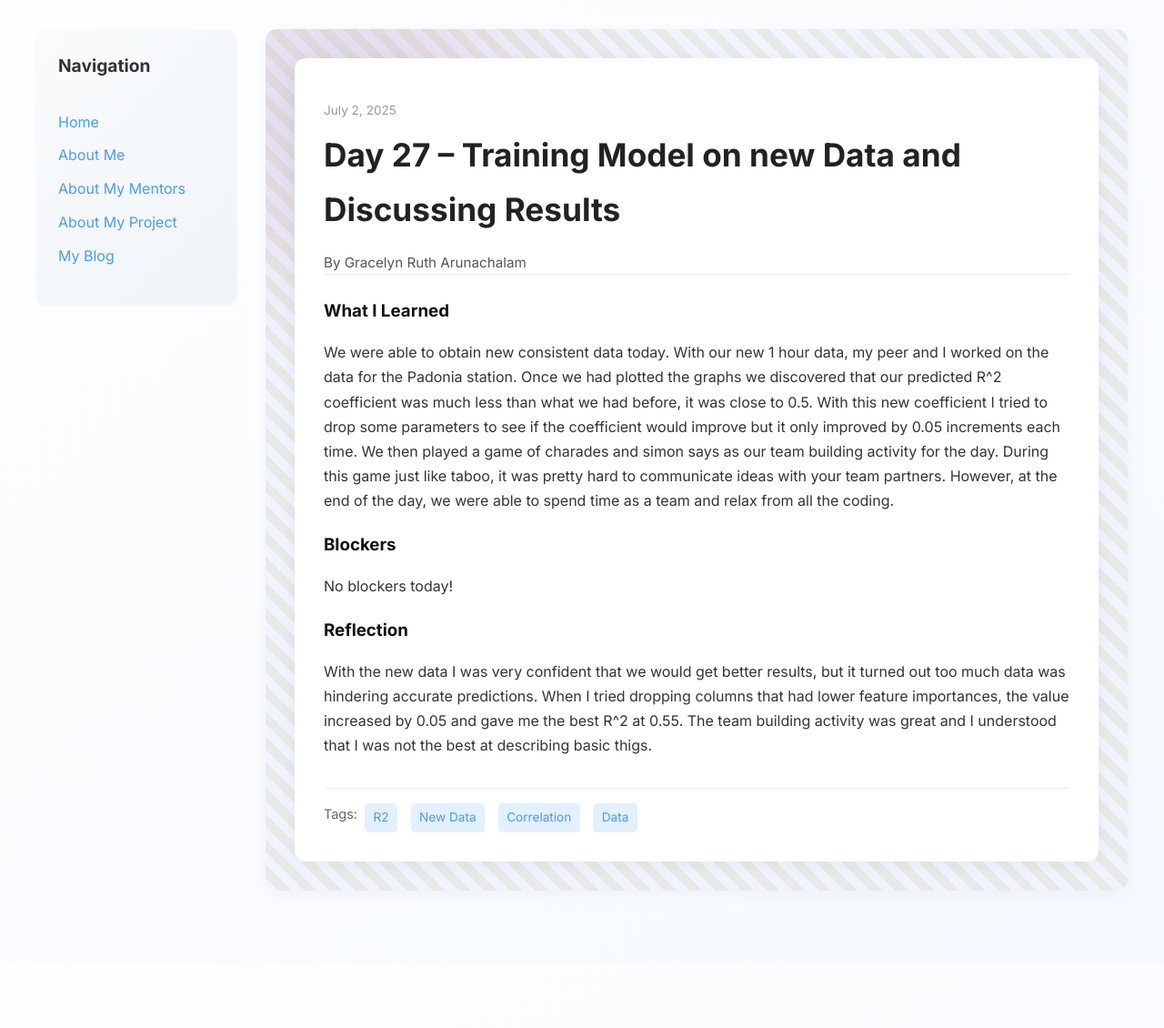
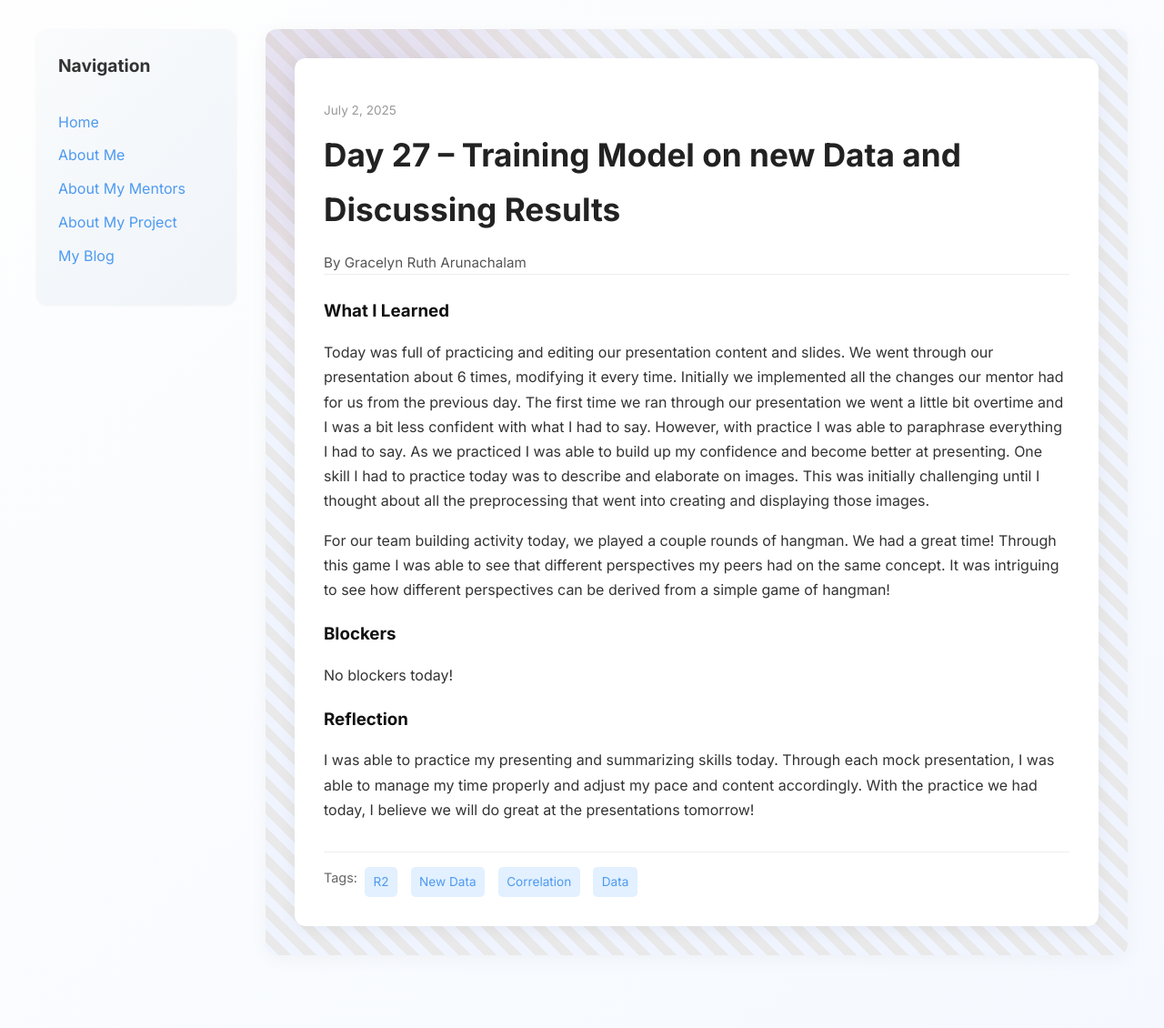
Before and after one commit to GracelynRuth/GracelynRuth.github.io, a Jekyll site: the page built from _posts/2025-07-02-day-27.md, in a window 1280 px wide. Shown: the whole page at 91% size. Built offline with Jekyll 4.4.1, drawn with Linux system fonts in a browser that asks for light colours; before the commit the page ends 1059 px from its top, so only the background shows below that.

Commit message:
Update 2025-07-02-day-27.md

```diff
--- a/_posts/2025-07-02-day-27.md
+++ b/_posts/2025-07-02-day-27.md
@@ -7,11 +7,13 @@ permalink: /day27.html
 tags: ["R2", "New Data", "Correlation", "Data"]
 
 what_i_learned: |
-  We were able to obtain new consistent data today. With our new 1 hour data, my peer and I worked on the data for the Padonia station. Once we had plotted the graphs we discovered that our predicted R^2 coefficient was much less than what we had before, it was close to 0.5. With this new coefficient I tried to drop some parameters to see if the coefficient would improve but it only improved by 0.05 increments each time. We then played a game of charades and simon says as our team building activity for the day. During this game just like taboo, it was pretty hard to communicate ideas with your team partners. However, at the end of the day, we were able to spend time as a team and relax from all the coding.
+  Today was full of practicing and editing our presentation content and slides. We went through our presentation about 6 times, modifying it every time. Initially we implemented all the changes our mentor had for us from the previous day. The first time we ran through our presentation we went a little bit overtime and I was a bit less confident with what I had to say. However, with practice I was able to paraphrase everything I had to say. As we practiced I was able to build up my confidence and become better at presenting. One skill I had to practice today was to describe and elaborate on images. This was initially challenging until I thought about all the preprocessing that went into creating and displaying those images.
+
+  For our team building activity today, we played a couple rounds of hangman. We had a great time! Through this game I was able to see that different perspectives my peers had on the same concept. It was intriguing to see how different perspectives can be derived from a simple game of hangman!
 
 blockers: |
   No blockers today!
 
 reflection: |
-  With the new data I was very confident that we would get better results, but it turned out too much data was hindering accurate predictions. When I tried dropping columns that had lower feature importances, the value increased by 0.05 and gave me the best R^2 at 0.55. The team building activity was great and I understood that I was not the best at describing basic thigs.
+  I was able to practice my presenting and summarizing skills today. Through each mock presentation, I was able to manage my time properly and adjust my pace and content accordingly. With the practice we had today, I believe we will do great at the presentations tomorrow!
 ---
```
